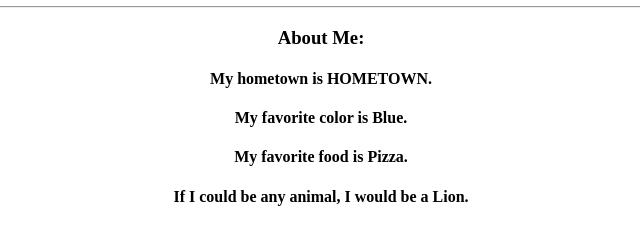
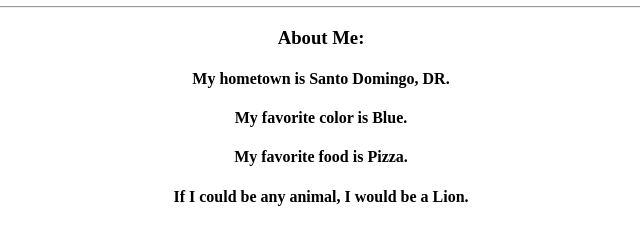
Before and after one commit to Diushen/my-site, a plain HTML site: page index.html in a window 1280 px wide. Shown: the part 121-361 px from the top of the page, 319-959 px from the left. Drawn offline with Linux system fonts and the light colour scheme.

Commit message:
Changes to the webpage

```diff
--- a/index.html
+++ b/index.html
@@ -11,7 +11,7 @@
 				<h2>Software Developer</h2>
 				<hr>
 				<h3>About Me:</h3>
-					<h4>My hometown is HOMETOWN.</h4>
+					<h4>My hometown is Santo Domingo, DR.</h4>
 					<h4>My favorite color is Blue.</h4>
 					<h4>My favorite food is Pizza.</h4>
 					<h4>If I could be any animal, I would be a Lion.</h4>
```
